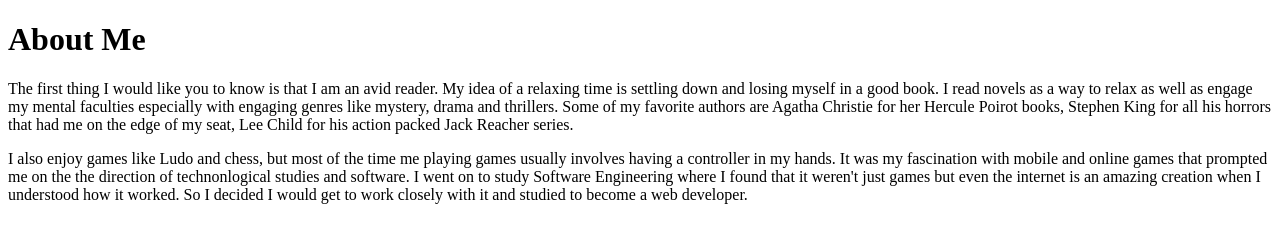
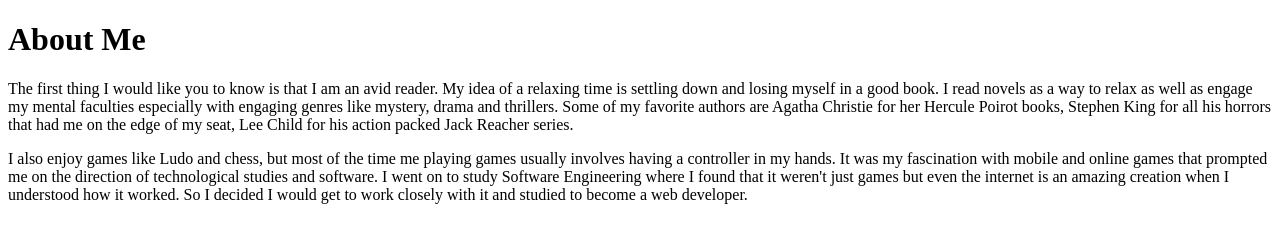
Before and after one commit to Axle2725/Resume, a plain HTML site: page hobbies.html in a window 1280 px wide. Drawn offline with Linux system fonts and the light colour scheme.

Commit message:
Update hobbies.html

```diff
--- a/hobbies.html
+++ b/hobbies.html
@@ -13,7 +13,7 @@
         </p>
         <p>
             I also enjoy games like Ludo and chess, but most of the time me playing games usually involves having a controller in my hands. It was
-            my fascination with mobile and online games that prompted me on the the direction of technonlogical studies and software.
+            my fascination with mobile and online games that prompted me on the direction of technological studies and software.
             I went on to study Software Engineering where I found that it weren't just games but even the internet is an amazing creation
             when I understood how it worked. So I decided I would get to work closely with it and studied to become a web developer.
         </p>
```
